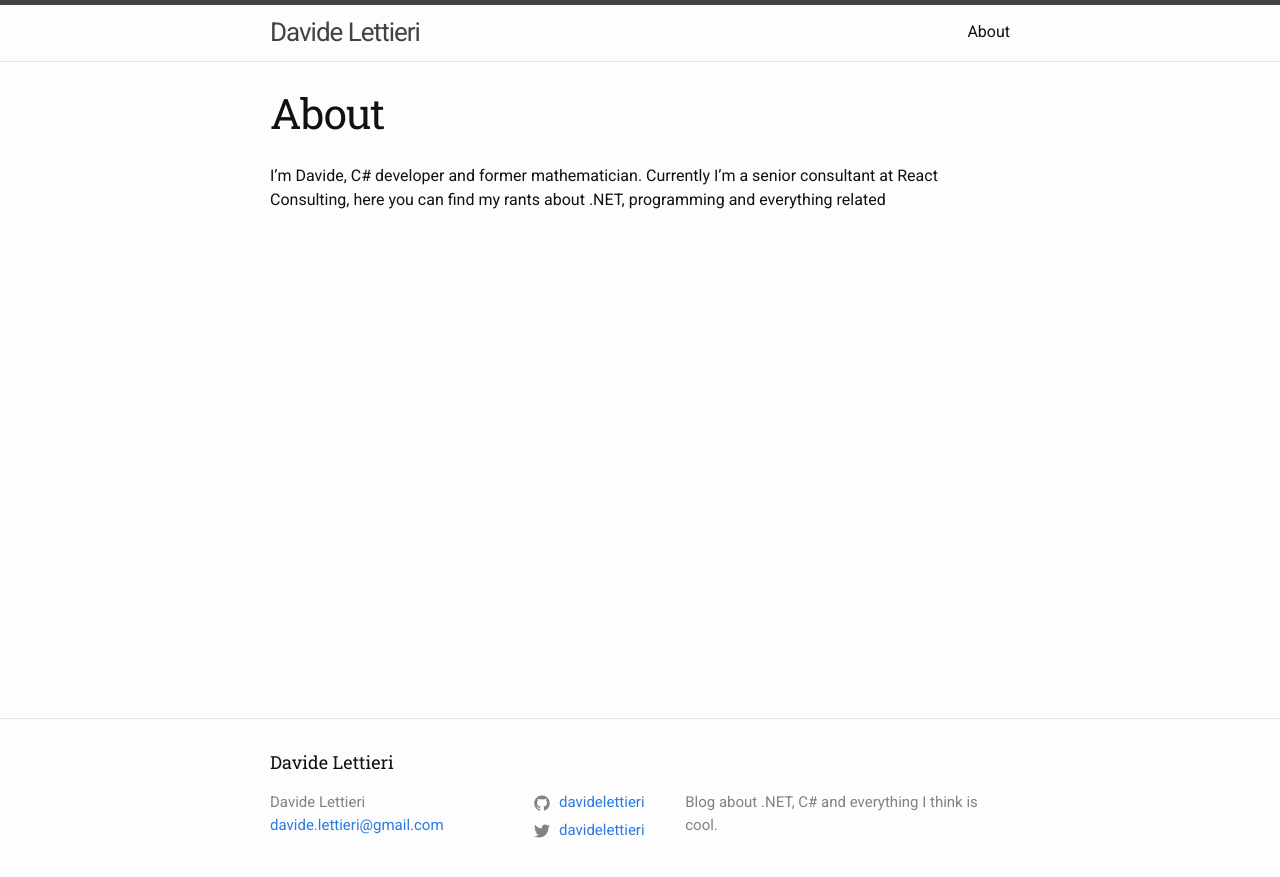
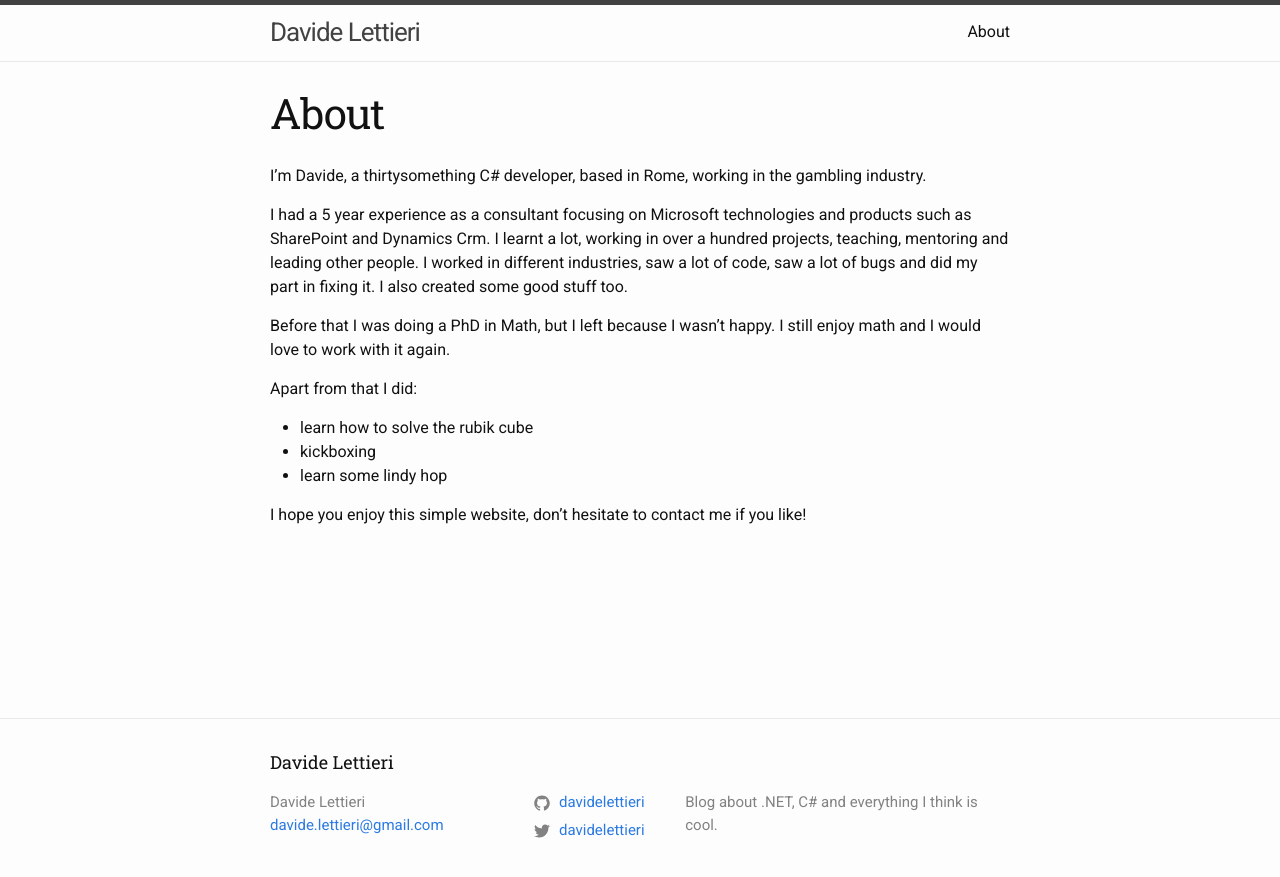
Before and after one commit to davidelettieri/davidelettieri.it, a Jekyll site: the page built from about.md, in a window 1280 px wide. Shown: the top 877 px of the page. Built offline with Jekyll 4.4.1, drawn with Linux system fonts in a browser that asks for light colours.

Commit message:
Update with latest info

```diff
--- a/about.md
+++ b/about.md
@@ -4,4 +4,15 @@ title: About
 permalink: /about/
 ---
 
-I'm Davide, C# developer and former mathematician. Currently I'm a senior consultant at React Consulting, here you can find my rants about .NET, programming and everything related
+I'm Davide, a thirtysomething C# developer, based in Rome, working in the gambling industry.
+
+I had a 5 year experience as a consultant focusing on Microsoft technologies and products such as SharePoint and Dynamics Crm. I learnt a lot, working in over a hundred projects, teaching, mentoring and leading other people. I worked in different industries, saw a lot of code, saw a lot of bugs and did my part in fixing it. I also created some good stuff too.
+
+Before that I was doing a PhD in Math, but I left because I wasn't happy. I still enjoy math and I would love to work with it again.
+
+Apart from that I did:
+* learn how to solve the rubik cube
+* kickboxing
+* learn some lindy hop
+
+I hope you enjoy this simple website, don't hesitate to contact me if you like!
```
